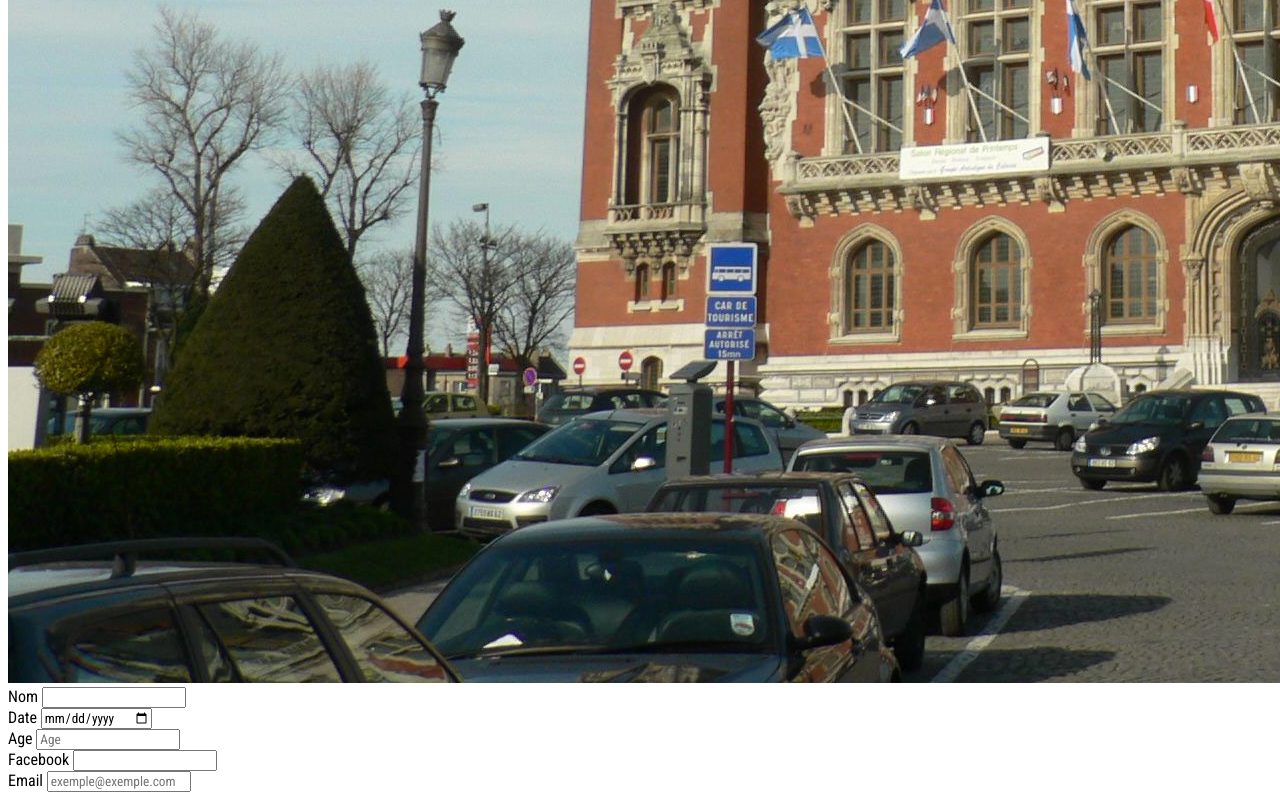
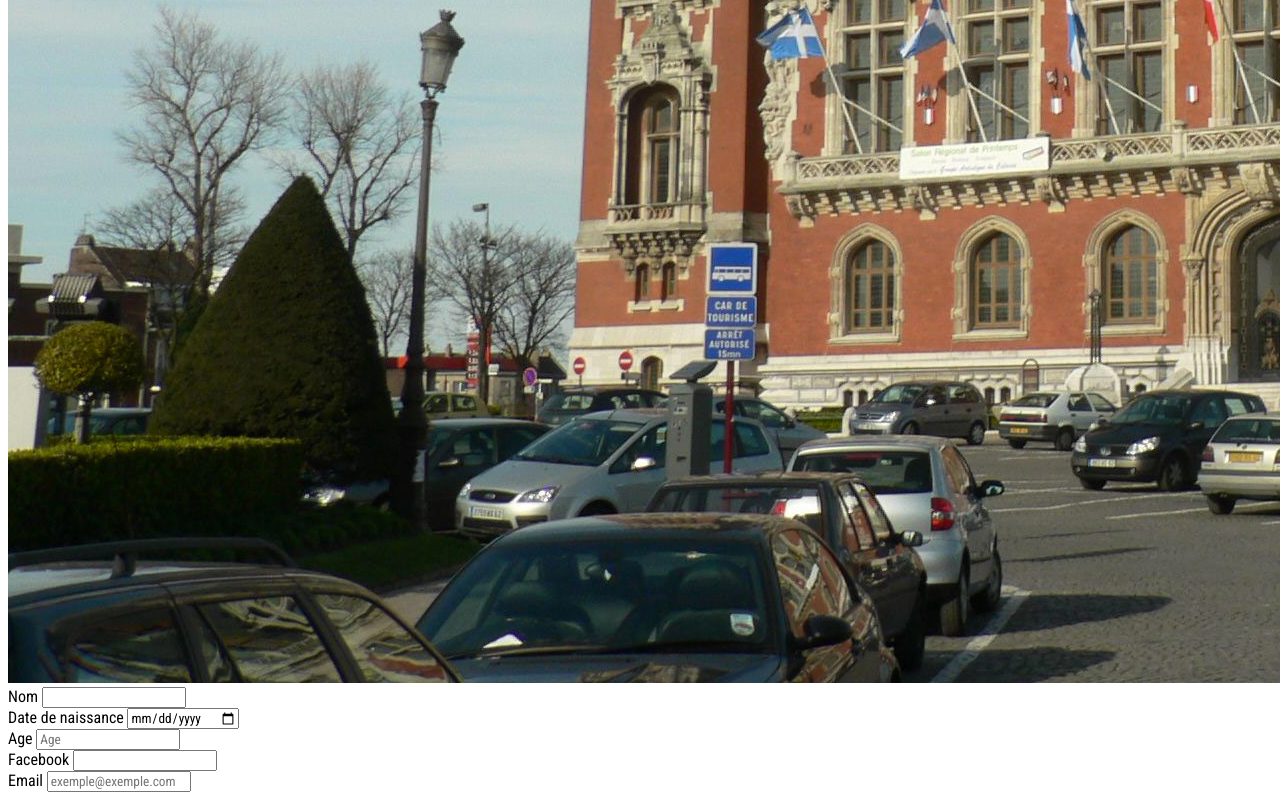
Before and after one commit to XaZer18/4105C_TP, a plain HTML site: page index.html in a window 1280 px wide. Shown: the part 1472-2272 px from the top of the page. Drawn offline with Linux system fonts and the light colour scheme.

Commit message:
Viewport

```diff
--- a/index.html
+++ b/index.html
@@ -21,8 +21,8 @@
 
       <label for="nom">Nom</label>
       <input type="text" name="nom"><br>
-      <label for="date">Date</label>
-      <input type="date" name="date"/><br>
+      <label for="date">Date de naissance</label>
+      <input type="date" name="date" placeholder="date"/><br>
       <label for="age">Age</label>
       <input type="number" name="age" placeholder="Age"/><br>
       <label for="fb">Facebook</label>
```
